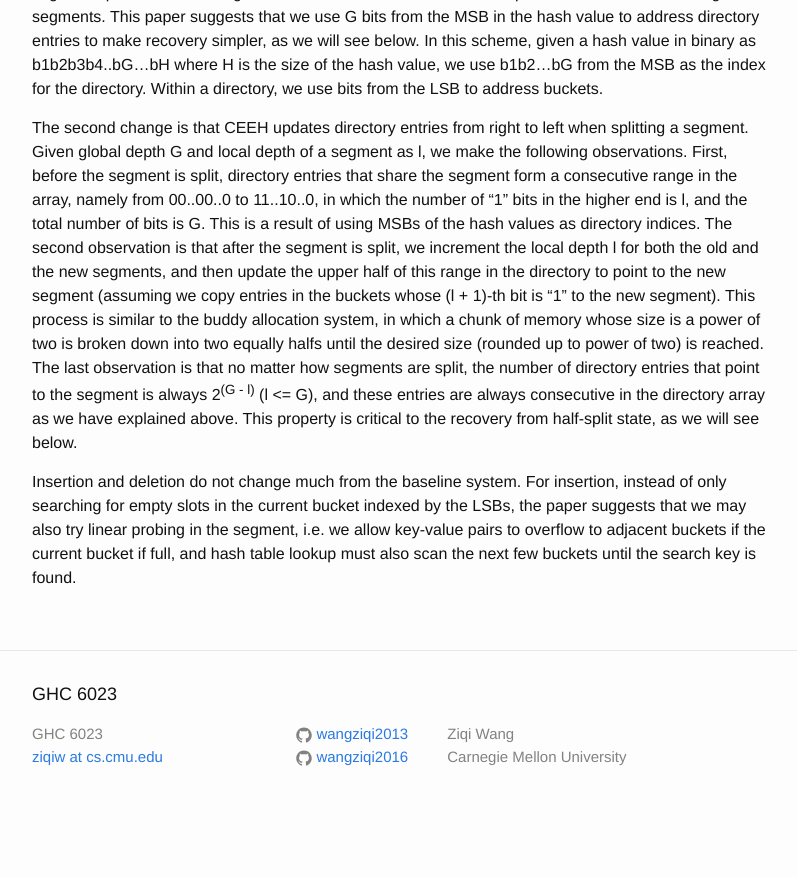
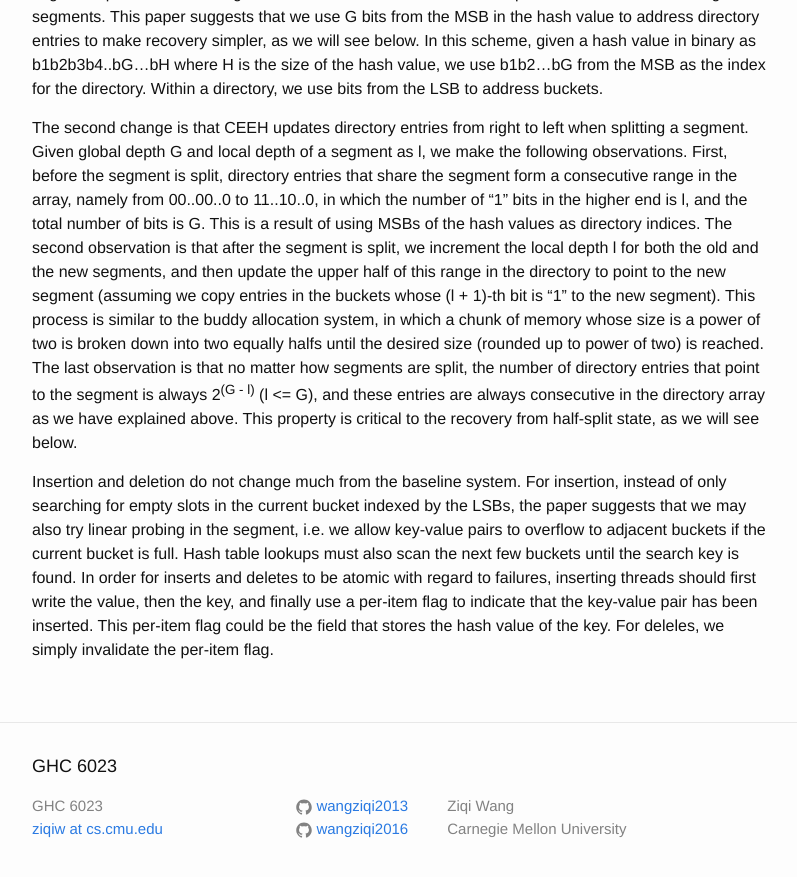
Before and after one commit to wangziqi2013/wangziqi2013.github.io, a Jekyll site: the page built from _posts/2019-12-06-cceh.markdown, in a window 1280 px wide and 900 px high, scrolled down 2638 px. Shown: the top 877 px of the window, without its empty margins (238-1035 px from the left). Built offline with Jekyll 4.4.1, drawn with Linux system fonts in a browser that asks for light colours; before the commit the page ends 3466 px from its top, so only the background shows below that.

Commit message:
Finish insert and delete

```diff
--- a/_posts/2019-12-06-cceh.markdown
+++ b/_posts/2019-12-06-cceh.markdown
@@ -114,5 +114,8 @@ half-split state, as we will see below.
 
 Insertion and deletion do not change much from the baseline system. For insertion, instead of only searching for empty slots
 in the current bucket indexed by the LSBs, the paper suggests that we may also try linear probing in the segment, i.e. we
-allow key-value pairs to overflow to adjacent buckets if the current bucket if full, and hash table lookup must also scan
-the next few buckets until the search key is found.
+allow key-value pairs to overflow to adjacent buckets if the current bucket is full. Hash table lookups must also scan
+the next few buckets until the search key is found. In order for inserts and deletes to be atomic with regard to failures,
+inserting threads should first write the value, then the key, and finally use a per-item flag to indicate that the key-value
+pair has been inserted. This per-item flag could be the field that stores the hash value of the key. For deleles, we simply
+invalidate the per-item flag.
```
